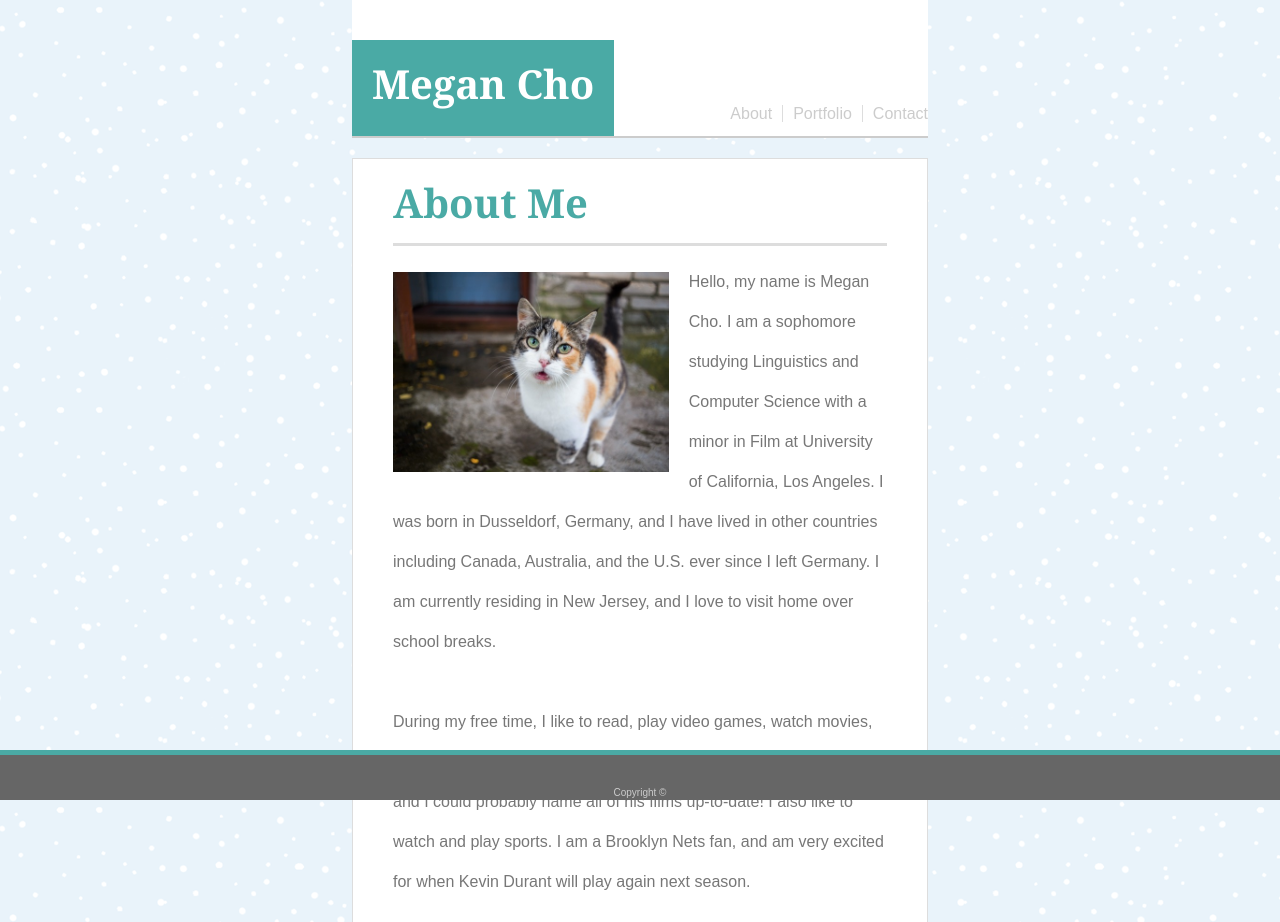
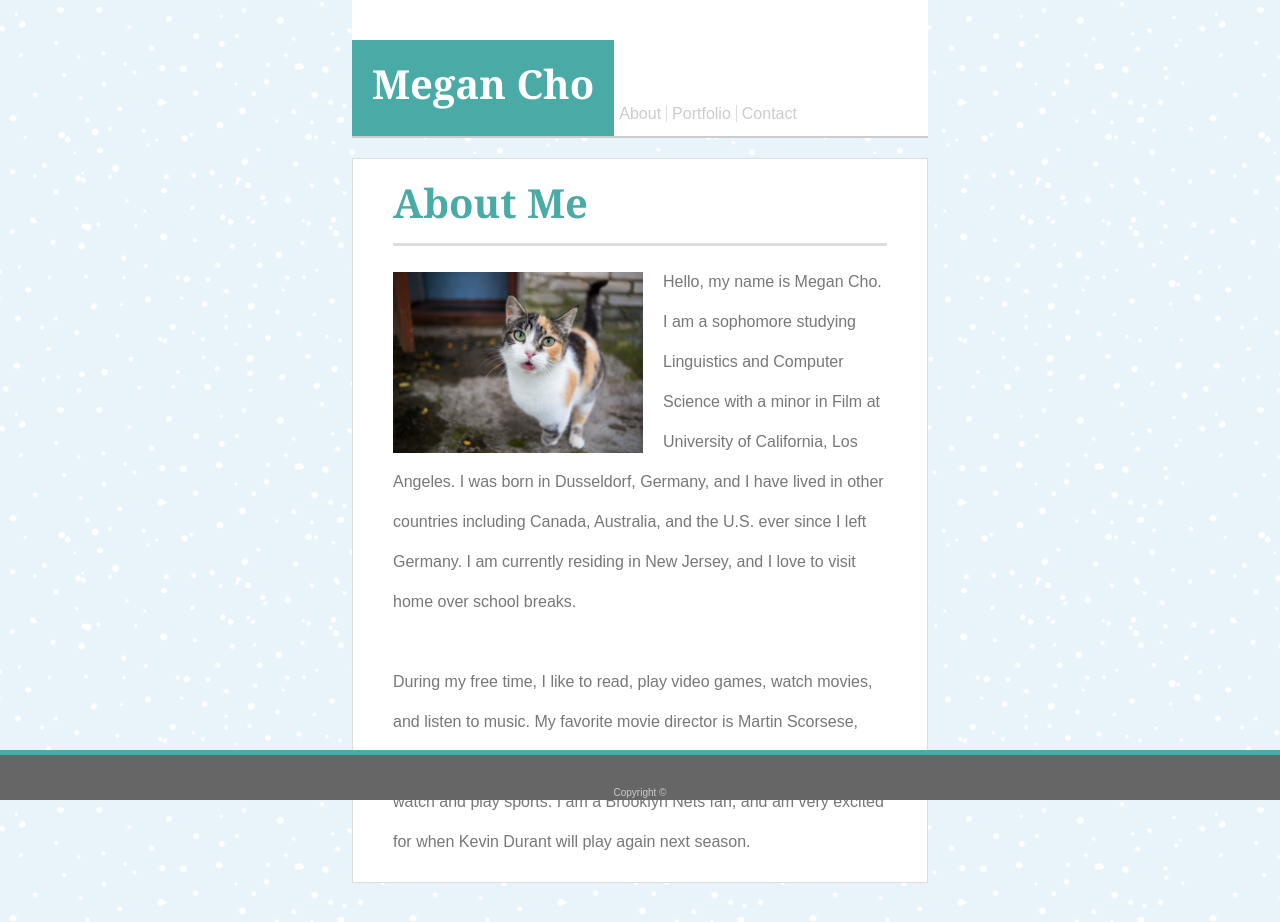
Before and after one commit to ymegan08/Bootstrap-Portfolio, a plain HTML site: page index.html in a window 1280 px wide. Shown: the top 922 px of the page. Drawn offline with nearby package versions, Linux system fonts and the light colour scheme.

Commit message:
additional changes

```diff
--- a/assets/css/style.css
+++ b/assets/css/style.css
@@ -54,7 +54,7 @@ p{
 
 li{
     list-style-type: none;
-    float: right;
+    float: left;
     text-align: center;
     padding-top: 45px;
 }
@@ -62,7 +62,8 @@ li{
 #contact{
     font-family: 'Arial', 'Helvetica Neue', Helvetica, sans-serif;
     color: #cccccc;
-    padding-left: 10px;
+    padding-right: 5px;
+    padding-left: 5px;
 }
 
 #contact:hover{
@@ -75,8 +76,8 @@ font-family: 'Arial', 'Helvetica Neue', Helvetica, sans-serif;
     border: 0.1px solid #dddddd;
     border-top: none;
     border-bottom: none;
-    padding-left: 10px;
-    padding-right: 10px;
+    padding-left: 5px;
+    padding-right: 5px;
 }
 
 #portfolio:hover{
@@ -86,7 +87,8 @@ font-family: 'Arial', 'Helvetica Neue', Helvetica, sans-serif;
 #about{
     font-family: 'Arial', 'Helvetica Neue', Helvetica, sans-serif;
     color: #cccccc;
-    padding-right: 10px;
+    padding-left: 5px;
+    padding-right: 5px;
 }
 
 #about:hover{
@@ -127,17 +129,22 @@ font-family: 'Arial', 'Helvetica Neue', Helvetica, sans-serif;
     border-width: 1px;
 }
 
-.img-fluid{
-    float: left;
-    margin: 10px 20px 10px 0px;
-    max-height: 200px;
-    max-width: 250px;
-}
-
-.p1{
+.meinfo-container{
     font-family: 'Arial', 'Helvetica Neue', Helvetica, sans-serif;
     color: #777777;
     line-height: 40px;
+}
+
+.meinfo-container .img-fluid{
+    float: left;
+    margin: 10px 20px 0px 0px;
+    max-height: 200px;
+    max-width: 250px;
+    width: 100%;
+}
+
+.me-info-container p{
+
 }
 
 .abtmetitle{
@@ -210,7 +217,7 @@ hr.style1{
     border-top: 3px solid #dddddd;
 }
 
-.img-fluid{
+.col-4 .img-fluid{
     max-width: 100%;
     height: auto;
     margin-bottom: 20px;
--- a/index.html
+++ b/index.html
@@ -22,13 +22,13 @@
             <div class="items">
                 <ul>
                     <li>
-                        <a id="contact" href="contact.html">Contact</a>
+                        <a id="about" href="index.html">About</a>
                     </li>
                     <li>
                         <a id="portfolio" href="portfolio.html">Portfolio</a>
                     </li>
                     <li>
-                        <a id="about" href="index.html">About</a>
+                        <a id="contact" href="contact.html">Contact</a>
                     </li>
                 </ul>
             </div>
@@ -40,8 +40,8 @@
             <h1><strong>About Me</strong></h1>
         </div>
         <hr class="style1">
+        <section class= "meinfo-container">
             <img class="img-fluid" src="assets/images/cat.jpg" alt="me">
-        <section class="p1">
                 Hello, my name is Megan Cho. I am a sophomore studying Linguistics and Computer Science
                 with a minor in Film at University of California, Los Angeles. I was born in Dusseldorf,
                 Germany, and I have lived in other countries including Canada, Australia, and the U.S.
```
Also changed, not shown: contact.html (+2 -2 lines), portfolio.html (+2 -2 lines), 2 other files. Lines whose indentation alone changed are shown as unchanged.
